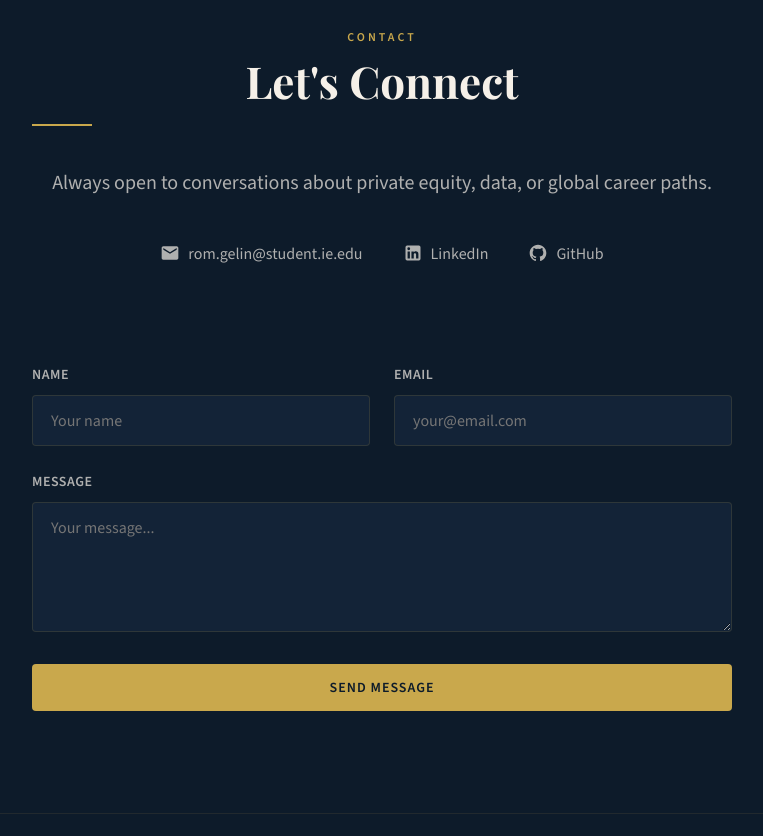
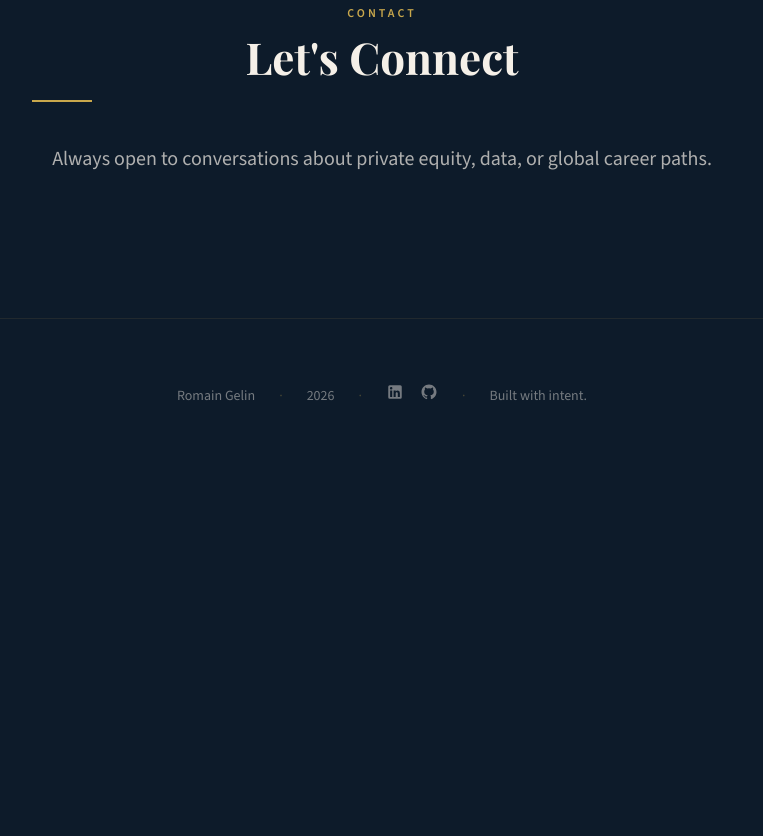
Before and after one commit to R1G12/CV_Website, a plain HTML site: page index.html in a window 1280 px wide. Shown: the part 6418-7254 px from the top of the page, without its empty margins (258-1021 px from the left). After the commit the page ends 6891 px from the top, so only its background shows below. Drawn offline with nearby package versions, Linux system fonts and the light colour scheme.

Commit message:
Commit_18_03 changes to whole flow

```diff
--- a/assets/css/style.css
+++ b/assets/css/style.css
@@ -1136,59 +1136,13 @@ h1, h2, h3, h4, h5, h6 {
   flex-shrink: 0;
 }
 
-/* Contact form */
-.contact-form {
-  text-align: left;
-}
-
-.form-group {
-  margin-bottom: var(--space-md);
-}
-
-.form-group label {
-  display: block;
-  font-size: var(--fs-sm);
-  font-weight: 600;
-  color: var(--text-secondary);
-  margin-bottom: var(--space-xs);
-  letter-spacing: 0.5px;
-  text-transform: uppercase;
-}
-
-.form-group input,
-.form-group textarea {
-  width: 100%;
-  padding: 14px 18px;
-  font-family: var(--font-body);
-  font-size: var(--fs-base);
-  color: var(--text-primary);
-  background: rgba(27, 45, 69, 0.5);
-  border: 1px solid rgba(201, 168, 76, 0.15);
-  border-radius: var(--radius-sm);
-  outline: none;
-  transition: border-color var(--transition-fast), box-shadow var(--transition-fast);
-}
-
-.form-group input:focus,
-.form-group textarea:focus {
-  border-color: var(--gold);
-  box-shadow: 0 0 0 3px rgba(201, 168, 76, 0.12);
-}
-
-.form-group textarea {
-  min-height: 130px;
-  resize: vertical;
-}
-
-.form-row {
-  display: grid;
-  grid-template-columns: 1fr 1fr;
-  gap: var(--space-md);
-}
-
-.contact-form .btn {
-  width: 100%;
+/* Contact links */
+.contact-links {
+  display: flex;
   justify-content: center;
+  gap: var(--space-lg);
+  margin-bottom: var(--space-sm);
+  flex-wrap: wrap;
 }
 
 /* --------------------------------------------------------------------------
--- a/assets/js/main.js
+++ b/assets/js/main.js
@@ -112,7 +112,8 @@ document.addEventListener('DOMContentLoaded', () => {
 
             // Build links HTML
             let linksHtml = '';
-            if (project.github) {
+            // Only show GitHub link if it's a specific project repo (not the general profile)
+            if (project.github && project.github !== 'https://github.com/R1G12/' && project.github !== 'https://github.com/R1G12') {
                 linksHtml += `
           <a href="${project.github}" target="_blank" rel="noopener noreferrer" aria-label="GitHub repository">
             <svg viewBox="0 0 24 24" xmlns="http://www.w3.org/2000/svg"><path d="M12 2C6.477 2 2 6.477 2 12c0 4.42 2.865 8.166 6.839 9.489.5.092.682-.217.682-.482 0-.237-.009-.866-.013-1.7-2.782.604-3.369-1.34-3.369-1.34-.454-1.156-1.11-1.463-1.11-1.463-.908-.62.069-.608.069-.608 1.003.07 1.531 1.03 1.531 1.03.892 1.529 2.341 1.088 2.91.832.092-.647.35-1.088.636-1.338-2.22-.253-4.555-1.11-4.555-4.943 0-1.091.39-1.984 1.029-2.683-.103-.253-.446-1.27.098-2.647 0 0 .84-.269 2.75 1.025A9.578 9.578 0 0112 6.836a9.59 9.59 0 012.504.337c1.909-1.294 2.747-1.025 2.747-1.025.546 1.377.203 2.394.1 2.647.64.699 1.028 1.592 1.028 2.683 0 3.842-2.339 4.687-4.566 4.935.359.309.678.919.678 1.852 0 1.336-.012 2.415-.012 2.743 0 .267.18.578.688.48C19.138 20.163 22 16.418 22 12c0-5.523-4.477-10-10-10z"/></svg>
--- a/index.html
+++ b/index.html
@@ -343,39 +343,6 @@
         <h2 class="section-title animate-on-scroll" style="display:none;"><!-- prevents duplicate h2 --></h2>
 
         <p class="contact-text animate-on-scroll">Always open to conversations about private equity, data, or global career paths.</p>
-
-        <div class="contact-links animate-on-scroll">
-          <a href="mailto:rom.gelin@student.ie.edu" class="contact-link" aria-label="Send email">
-            <svg viewBox="0 0 24 24" xmlns="http://www.w3.org/2000/svg"><path d="M20 4H4c-1.1 0-2 .9-2 2v12c0 1.1.9 2 2 2h16c1.1 0 2-.9 2-2V6c0-1.1-.9-2-2-2zm0 4l-8 5-8-5V6l8 5 8-5v2z"/></svg>
-            rom.gelin@student.ie.edu
-          </a>
-          <a href="https://www.linkedin.com/in/romain-gelin" target="_blank" rel="noopener noreferrer" class="contact-link" aria-label="LinkedIn profile">
-            <svg viewBox="0 0 24 24" xmlns="http://www.w3.org/2000/svg"><path d="M19 3a2 2 0 012 2v14a2 2 0 01-2 2H5a2 2 0 01-2-2V5a2 2 0 012-2h14m-.5 15.5v-5.3a3.26 3.26 0 00-3.26-3.26c-.85 0-1.84.52-2.32 1.3v-1.11h-2.79v8.37h2.79v-4.93c0-.77.62-1.4 1.39-1.4a1.4 1.4 0 011.4 1.4v4.93h2.79M6.88 8.56a1.68 1.68 0 001.68-1.68c0-.93-.75-1.69-1.68-1.69a1.69 1.69 0 00-1.69 1.69c0 .93.76 1.68 1.69 1.68m1.39 9.94v-8.37H5.5v8.37h2.77z"/></svg>
-            LinkedIn
-          </a>
-          <a href="https://github.com/R1G12" target="_blank" rel="noopener noreferrer" class="contact-link" aria-label="GitHub profile">
-            <svg viewBox="0 0 24 24" xmlns="http://www.w3.org/2000/svg"><path d="M12 2C6.477 2 2 6.477 2 12c0 4.42 2.865 8.166 6.839 9.489.5.092.682-.217.682-.482 0-.237-.009-.866-.013-1.7-2.782.604-3.369-1.34-3.369-1.34-.454-1.156-1.11-1.463-1.11-1.463-.908-.62.069-.608.069-.608 1.003.07 1.531 1.03 1.531 1.03.892 1.529 2.341 1.088 2.91.832.092-.647.35-1.088.636-1.338-2.22-.253-4.555-1.11-4.555-4.943 0-1.091.39-1.984 1.029-2.683-.103-.253-.446-1.27.098-2.647 0 0 .84-.269 2.75 1.025A9.578 9.578 0 0112 6.836a9.59 9.59 0 012.504.337c1.909-1.294 2.747-1.025 2.747-1.025.546 1.377.203 2.394.1 2.647.64.699 1.028 1.592 1.028 2.683 0 3.842-2.339 4.687-4.566 4.935.359.309.678.919.678 1.852 0 1.336-.012 2.415-.012 2.743 0 .267.18.578.688.48C19.138 20.163 22 16.418 22 12c0-5.523-4.477-10-10-10z"/></svg>
-            GitHub
-          </a>
-        </div>
-
-        <form class="contact-form animate-on-scroll" action="https://formspree.io/f/YOUR_FORM_ID" method="POST" aria-label="Contact form">
-          <div class="form-row">
-            <div class="form-group">
-              <label for="contact-name">Name</label>
-              <input type="text" id="contact-name" name="name" placeholder="Your name" required />
-            </div>
-            <div class="form-group">
-              <label for="contact-email">Email</label>
-              <input type="email" id="contact-email" name="email" placeholder="your@email.com" required />
-            </div>
-          </div>
-          <div class="form-group">
-            <label for="contact-message">Message</label>
-            <textarea id="contact-message" name="message" placeholder="Your message..." required></textarea>
-          </div>
-          <button type="submit" class="btn btn-primary">Send Message</button>
-        </form>
       </div>
     </div>
   </section>
```
Also changed, not shown: 2 other files.
